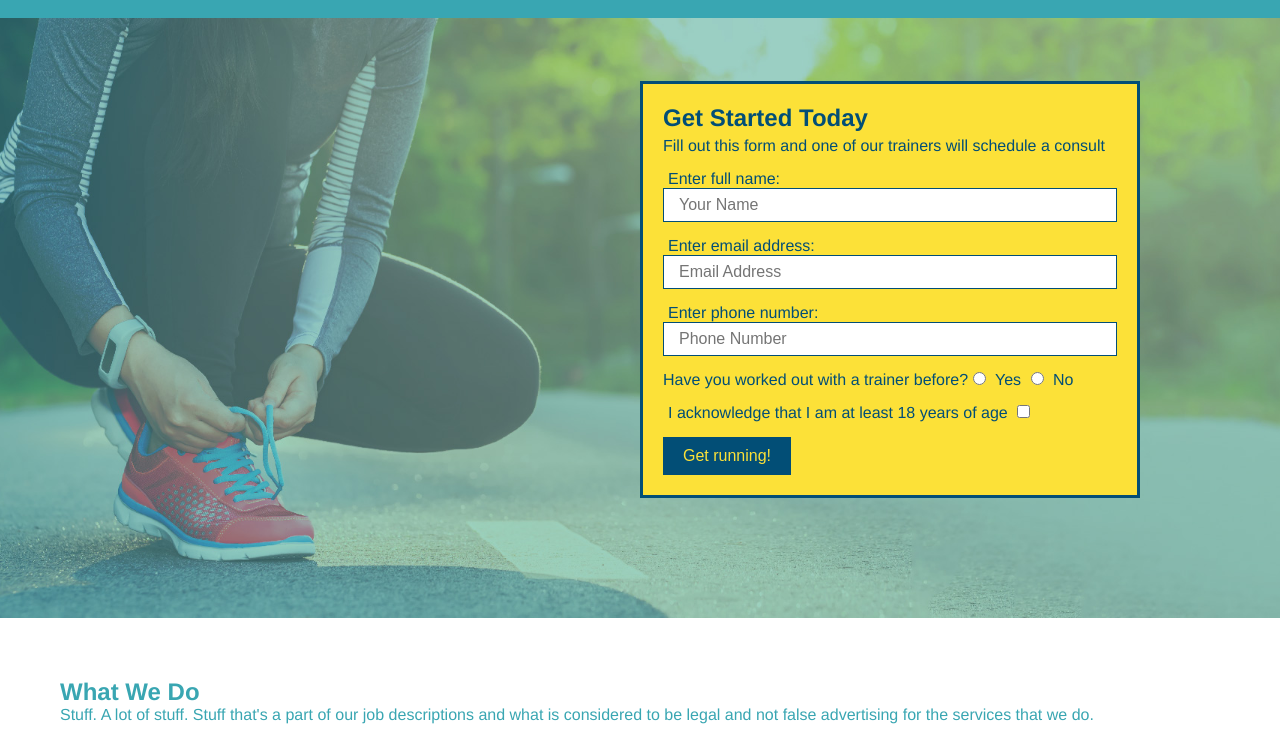
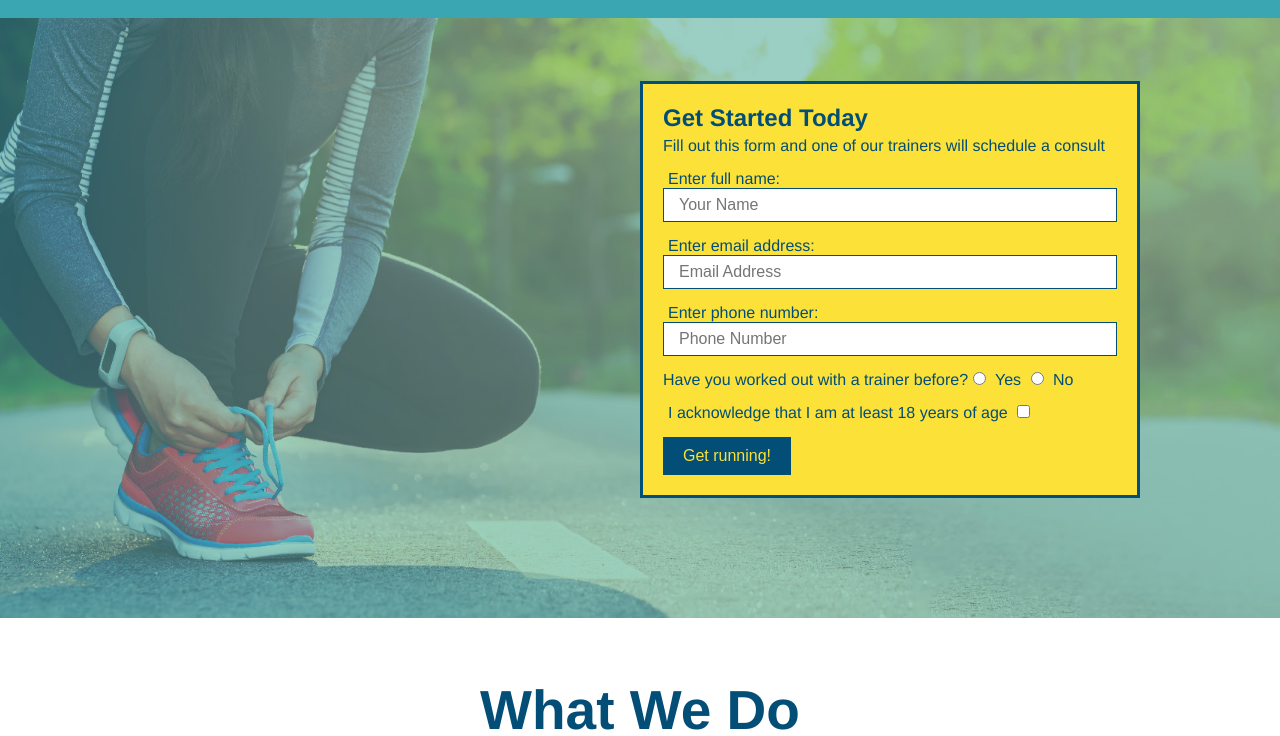
Before and after one commit to Azurene/run-buddy, a plain HTML site: page index.html in a window 1280 px wide. Shown: the part 64-800 px from the top of the page. Drawn offline with Linux system fonts and the light colour scheme.

Commit message:
style what we do section

```diff
--- a/assets/css/style.css
+++ b/assets/css/style.css
@@ -120,5 +120,28 @@ section {
     padding: 10px 20px;
     font-size: 16px;
 }
+/* Hero Style End */
 
-/* Hero Style End */
+/* Start Intro Section */
+.intro {
+    text-align: center;
+}
+
+.intro h2 {
+    font-size: 55px;
+    color: #024e76;
+    margin-bottom: 35px;
+    padding: 0 100px 20px 100px;
+    border-bottom: 3px solid;
+    border-color: #fce138;
+    display: inline-block;
+}
+
+.intro p {
+    line-height: 1.7;
+    color: #39a6b2;
+    width: 80%;
+    font-size: 20px;
+    margin: 0 auto;
+}
+/* End Intro Section */
--- a/index.html
+++ b/index.html
@@ -67,10 +67,10 @@
         <!-- end hero -->
 
         <!-- "what we do" section -->
-        <section id="what-we-do">
+        <section id="what-we-do" class="intro">
             <h2>What We Do</h2>
             <p>
-                Stuff. A lot of stuff. Stuff that's a part of our job descriptions and what is considered to be legal and not false advertising for the services that we do.
+                Stuff. A lot of stuff. Stuff that's a part of our job descriptions and what is considered to be legal and not false advertising for the services that we do. The quick brown fox jumped over the lazy dogs. Mary had a little lamb, little lamb, little lamb. Mary had a little lamb whose fleece was white as snow. Words, words, words, more words. Oh look, even more words. I'm just trying to fill this space with enough words to kinda see what's going on with the formatting, okay? Okay.
             </p>
         </section>
 
```
